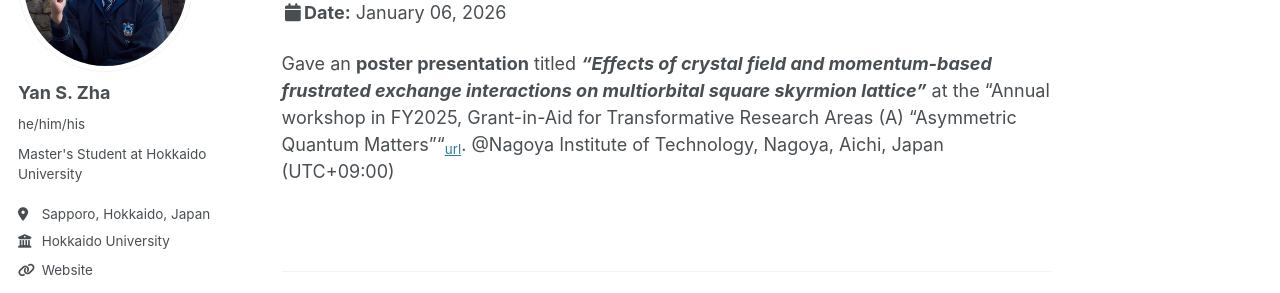
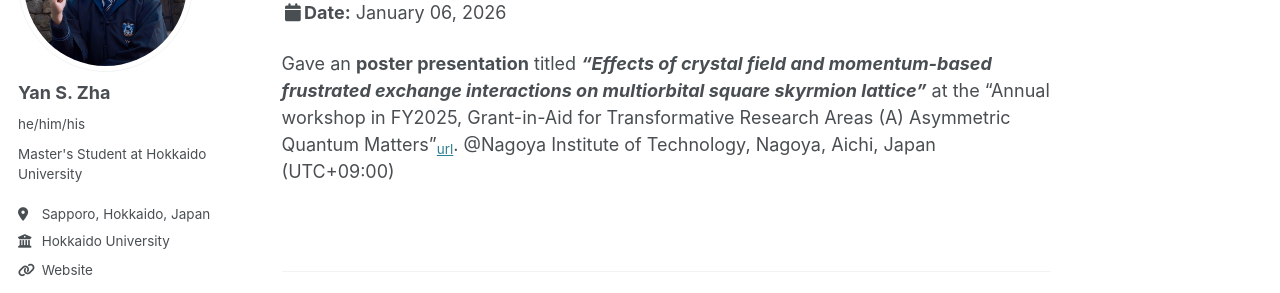
Before and after one commit to yzhacn/yzhacn.github.io, a Jekyll site: the page built from _talks/2026-01-07-pre-4.md, in a window 1280 px wide and 1079 px high. Shown: the part 209-502 px from the top of the window. Built offline with Jekyll 4.4.1, drawn with Linux system fonts in a browser that asks for light colours; some web fonts are replaced.

Commit message:
Update 2026-01-07-pre-4.md

```diff
--- a/_talks/2026-01-07-pre-4.md
+++ b/_talks/2026-01-07-pre-4.md
@@ -8,4 +8,4 @@ date: 2026.01.06-2026.01.08
 location: "Nagoya, Aichi, Japan"
 ---
 
-Gave an **poster presentation** titled ***"Effects of crystal field and momentum-based frustrated exchange interactions on multiorbital square skyrmion lattice"*** at the "Annual workshop in FY2025, Grant-in-Aid for Transformative Research Areas (A) "Asymmetric Quantum Matters""<sub>[url](https://asymmetry.hiroshima-u.ac.jp/event/3097)</sub>. @Nagoya Institute of Technology, Nagoya, Aichi, Japan (UTC+09:00)
+Gave an **poster presentation** titled ***"Effects of crystal field and momentum-based frustrated exchange interactions on multiorbital square skyrmion lattice"*** at the "Annual workshop in FY2025, Grant-in-Aid for Transformative Research Areas (A) Asymmetric Quantum Matters"<sub>[url](https://asymmetry.hiroshima-u.ac.jp/event/3097)</sub>. @Nagoya Institute of Technology, Nagoya, Aichi, Japan (UTC+09:00)
```
